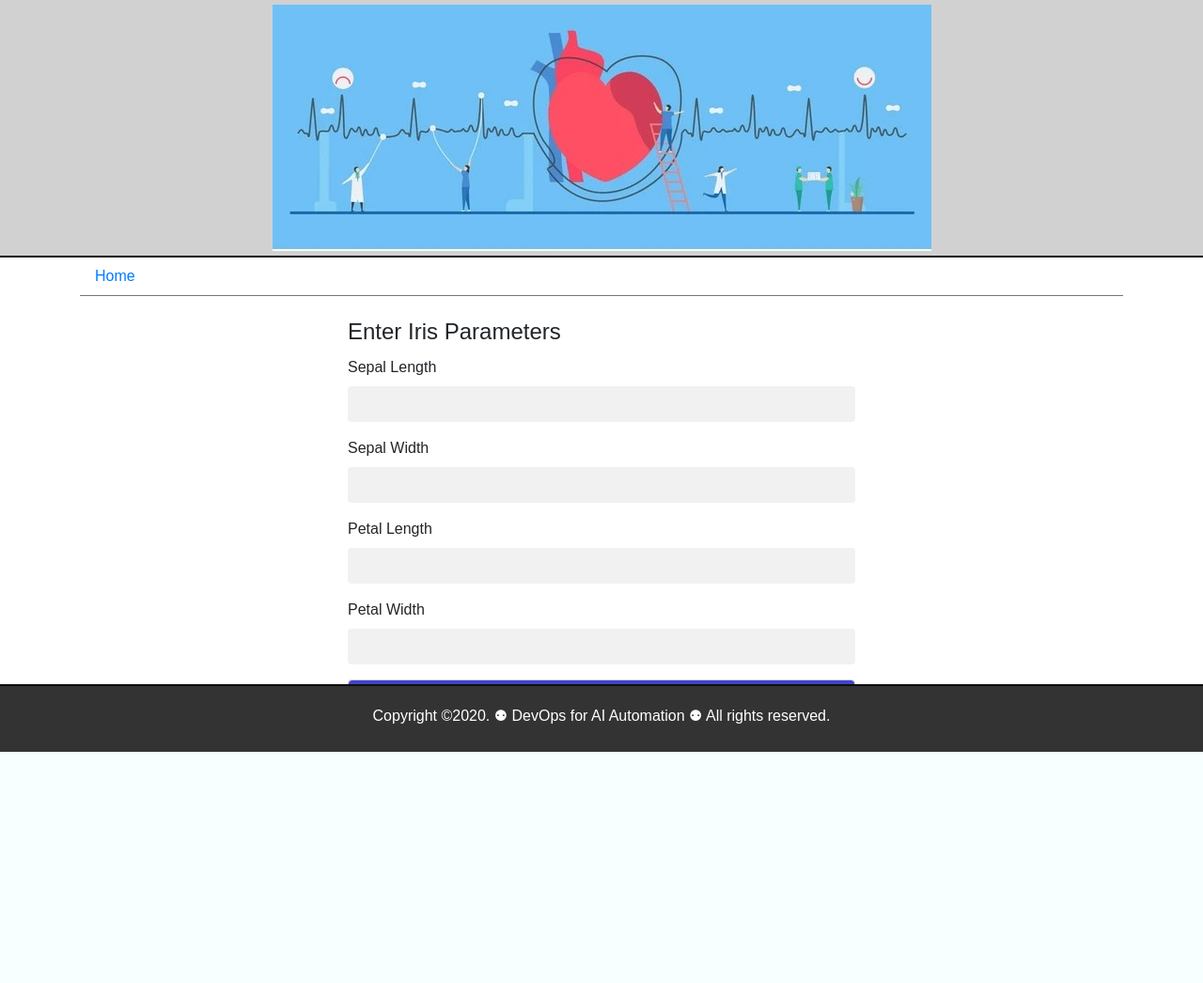
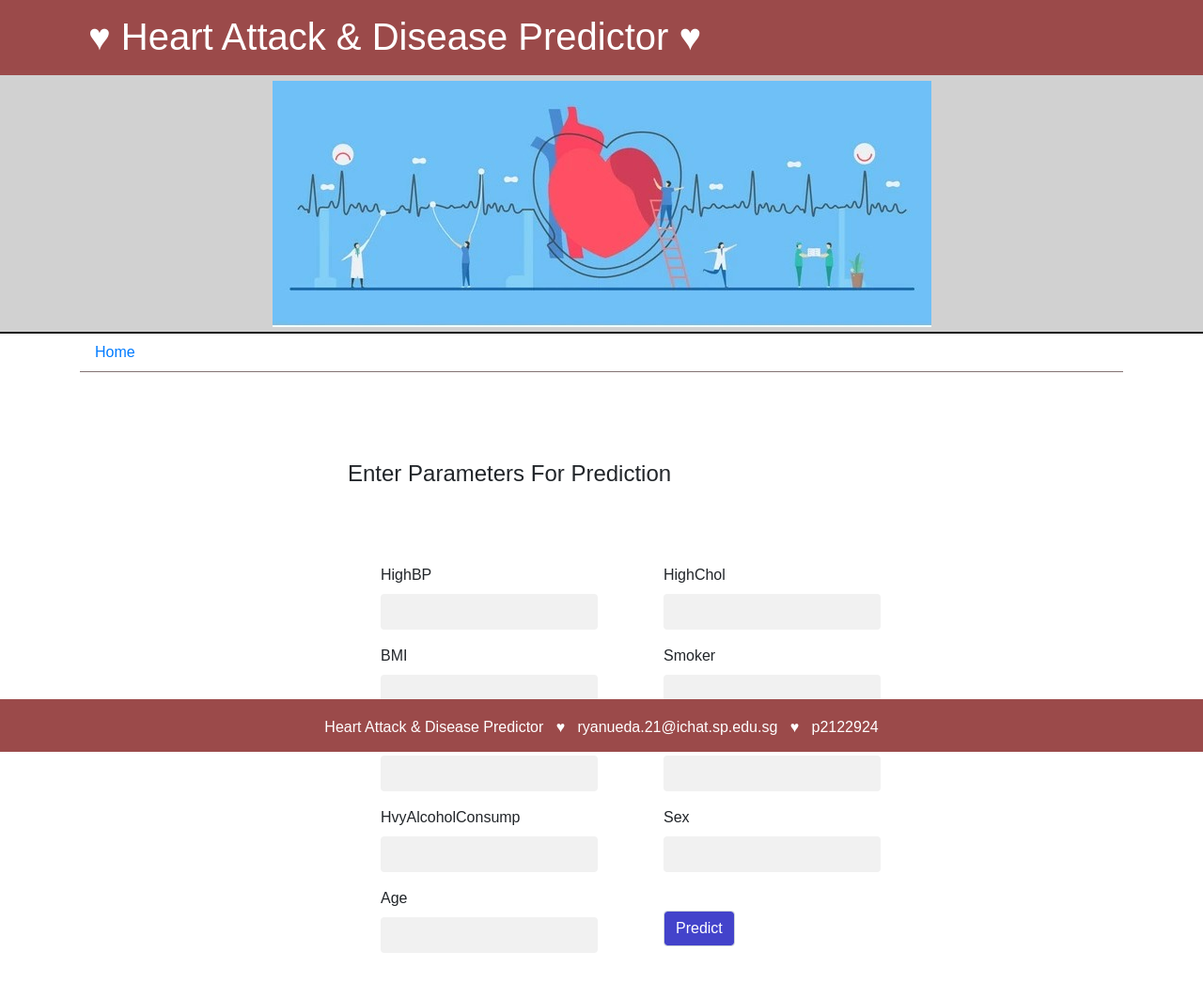
Before and after one commit to ryanueda/Heart-Disease-Predictor, a Flask app: page / in a window 1280 px wide. Shown: the whole page at 94% size. Before the commit the page ends 800 px from the top, so only its background shows below. Run offline with Flask 2, Linux system fonts and the light colour scheme; parts of the project's set-up code (start-up, migrations or seed data) failed here and were passed over; some libraries are stand-ins or nearby versions.

Commit message:
Added prediction capability and history

```diff
--- a/application/config.cfg
+++ b/application/config.cfg
@@ -2,4 +2,4 @@
 # named as: debug_environment.cfg
 DEBUG=True
 ENV="development"
-SECRET_KEY = "SECRETKEY"
+SECRET_KEY = "SECRETCODE"
--- a/application/forms.py
+++ b/application/forms.py
@@ -2,8 +2,13 @@ from flask_wtf import FlaskForm
 from wtforms import FloatField, SubmitField
 from wtforms.validators import Length, InputRequired, ValidationError, NumberRange
 class PredictionForm(FlaskForm):
-    sepal_l = FloatField("Sepal Length", validators=[InputRequired(), NumberRange(0,10)])
-    sepal_w = FloatField("Sepal Width", validators=[InputRequired(), NumberRange(0,10)])
-    petal_l = FloatField("Petal Length", validators=[InputRequired(), NumberRange(0,10)])
-    petal_w = FloatField("Petal Width", validators=[InputRequired(), NumberRange(0,10)])
+    HighBP = FloatField("HighBP", validators=[InputRequired(), NumberRange(0,1)])
+    HighChol = FloatField("HighChol", validators=[InputRequired(), NumberRange(0,1)])
+    BMI = FloatField("BMI", validators=[InputRequired(), NumberRange(0,50)])
+    Smoker = FloatField("Smoker", validators=[InputRequired(), NumberRange(0,1)])
+    Stroke = FloatField("Stroke", validators=[InputRequired(), NumberRange(0,1)])
+    Diabetes = FloatField("Diabetes", validators=[InputRequired(), NumberRange(0,1)])
+    HvyAlcoholConsump = FloatField("HvyAlcoholConsump", validators=[InputRequired(), NumberRange(0,1)])
+    Sex = FloatField("Sex", validators=[InputRequired(), NumberRange(0,1)])
+    Age = FloatField("Age", validators=[InputRequired(), NumberRange(0,100)])
     submit = SubmitField("Predict")
--- a/application/routes.py
+++ b/application/routes.py
@@ -1,4 +1,9 @@
 from application import app
+from application import ai_model
+from application import db
+from application.models import Entry
+from datetime import datetime
+
 #Handles http://127.0.0.1:5000/hello
 @app.route('/hello')
 def hello_world():
@@ -14,20 +19,53 @@ from application.forms import PredictionForm
 @app.route('/home')
 def index_page():
     form1 = PredictionForm()
-    return render_template("index.html", form=form1, title="Enter Iris Parameters")
+    return render_template("index.html", form=form1, title="Enter Parameters For Prediction")
 
 ## predict route
 from flask import render_template, request, flash
+from application import ai_model
+predict_type = ['Healthy', 'Heart Disease Or Attack']
 @app.route("/predict", methods=['GET','POST'])
 def predict():
     form = PredictionForm()
     if request.method == 'POST':
         if form.validate_on_submit():
-            sepal_l = form.sepal_l.data
-            sepal_w = form.sepal_w.data
-            petal_l = form.petal_l.data
-            petal_w = form.petal_w.data
-            flash(f"Prediction: ","success")
+            HighBP = form.HighBP.data
+            HighChol = form.HighChol.data
+            BMI = form.BMI.data
+            Smoker = form.Smoker.data
+            Stroke = form.Stroke.data
+            Diabetes = form.Diabetes.data
+            HvyAlcoholConsump = form.HvyAlcoholConsump.data
+            Sex = form.Sex.data
+            Age = form.Age.data
+            X = [[HighBP, HighChol, BMI, Smoker, Stroke, Diabetes, HvyAlcoholConsump, Sex, Age]]
+            result = ai_model.predict(X)
+            new_entry = Entry(HighBP=HighBP,
+                              HighChol=HighChol,
+                              BMI=BMI,
+                              Smoker=Smoker,
+                              Stroke=Stroke,
+                              Diabetes=Diabetes,
+                              HvyAlcoholConsump=HvyAlcoholConsump,
+                              Sex=Sex,
+                              Age=Age,
+                              prediction=int(result[0]),
+                             predicted_on=datetime.utcnow())
+            add_entry(new_entry)
+
+            flash(f"Prediction: {predict_type[int(result[0])]}", "success")
+            return render_template("index.html", title="Enter Parameters For Prediction", form=form, index=True )
         else:
             flash("Error, cannot proceed with prediction","danger")
-            return render_template("index.html", title="Enter Iris Parameters", form=form, index=True )
+            return render_template("index.html", title="Enter Parameters For Prediction", form=form, index=True )
+
+
+def add_entry(new_entry):
+    try:
+        db.session.add(new_entry)
+        db.session.commit()
+        return new_entry.id
+    except Exception as error:
+        db.session.rollback()
+        flash(error,"danger")
--- a/application/static/css/main.css
+++ b/application/static/css/main.css
@@ -40,16 +40,16 @@ input[type=text]:focus {
 }
 
 .bottom-container {
-    background: #333;
-    padding: 5px;
-    border-top: 2px solid #0f0f0f;
+    background-color: rgb(155, 74, 74);
+    padding: 3px;
+    background-color: rgb(155, 74, 74);
     /* position:absolute; */
     bottom: 0;
 }
 
 footer {
     text-align: center;
-    height: 50px;
+    height: 40px;
     color: white;
     padding: 5px;
     margin-top: 10px;
@@ -64,3 +64,42 @@ footer {
     background-color: rgb(67, 67, 203);
     color: white;
 }
+
+form {
+    margin: auto;
+    width: 700px;
+}
+
+.form-group > p {
+    float: left;
+    padding: 0 5%;
+}
+
+.form-control {
+    vertical-align: middle;
+    align-content: center;
+}
+
+.submit {
+    margin-top: 25px;
+}
+
+legend {
+    float: left;
+    padding-top: 10%;
+    padding-bottom: 10%
+}
+
+.title {
+    width: 100%;
+    height: 80px;
+    background-color:rgb(155, 74, 74);
+    top: 0;
+}
+
+h1 {
+    float: left;
+    padding: 15px 30px;
+    margin-left: 5%;
+    color: white;
+}
--- a/application/templates/includes/footer.html
+++ b/application/templates/includes/footer.html
@@ -1,6 +1,5 @@
-<div class="fixed-bottom container-fluid text-center bottom-container">
+<div class="footer fixed-bottom container-fluid text-center bottom-container">
     <footer>
-        <p>Copyright &copy;2020. &#9865; DevOps for AI Automation &#9865;
-            All rights reserved.</p>
+        <p>Heart Attack & Disease Predictor &nbsp; &hearts; &nbsp; ryanueda.21@ichat.sp.edu.sg &nbsp; &hearts; &nbsp; p2122924</p>
     </footer>
 </div>
--- a/application/templates/index.html
+++ b/application/templates/index.html
@@ -9,34 +9,69 @@
                 <legend>{{title}}</legend>
                 {{ form.hidden_tag() }}
                 <p>
-                    {{ form.sepal_l.label }}<br>
-                    {{ form.sepal_l(class_='form-control') }}
-                    {% for error in form.sepal_l.errors %}
+                    {{ form.HighBP.label }}<br>
+                    {{ form.HighBP(class_='form-control') }}
+                    {% for error in form.HighBP.errors %}
                     <span class="error-message">{{ error }}</span>
                     {% endfor %}
                 </p>
                 <p>
-                    {{ form.sepal_w.label }}<br>
-                    {{ form.sepal_w(class_='form-control') }}
-                    {% for error in form.sepal_l.errors %}
+                    {{ form.HighChol.label }}<br>
+                    {{ form.HighChol(class_='form-control') }}
+                    {% for error in form.HighChol.errors %}
                     <span class="error-message">{{ error }}</span>
                     {% endfor %}
                 </p>
                 <p>
-                    {{ form.petal_l.label }}<br>
-                    {{ form.petal_l(class_='form-control') }}
-                    {% for error in form.sepal_l.errors %}
+                    {{ form.BMI.label }}<br>
+                    {{ form.BMI(class_='form-control') }}
+                    {% for error in form.BMI.errors %}
                     <span class="error-message">{{ error }}</span>
                     {% endfor %}
                 </p>
                 <p>
-                    {{ form.petal_w.label }}<br>
-                    {{ form.petal_w(class_='form-control') }}
-                    {% for error in form.sepal_l.errors %}
+                    {{ form.Smoker.label }}<br>
+                    {{ form.Smoker(class_='form-control') }}
+                    {% for error in form.Smoker.errors %}
                     <span class="error-message">{{ error }}</span>
                     {% endfor %}
                 </p>
                 <p>
+                    {{ form.Stroke.label }}<br>
+                    {{ form.Stroke(class_='form-control') }}
+                    {% for error in form.Stroke.errors %}
+                    <span class="error-message">{{ error }}</span>
+                    {% endfor %}
+                </p>
+                <p>
+                    {{ form.Diabetes.label }}<br>
+                    {{ form.Diabetes(class_='form-control') }}
+                    {% for error in form.Diabetes.errors %}
+                    <span class="error-message">{{ error }}</span>
+                    {% endfor %}
+                </p>
+                <p>
+                    {{ form.HvyAlcoholConsump.label }}<br>
+                    {{ form.HvyAlcoholConsump(class_='form-control') }}
+                    {% for error in form.HvyAlcoholConsump.errors %}
+                    <span class="error-message">{{ error }}</span>
+                    {% endfor %}
+                </p>
+                <p>
+                    {{ form.Sex.label }}<br>
+                    {{ form.Sex(class_='form-control') }}
+                    {% for error in form.Sex.errors %}
+                    <span class="error-message">{{ error }}</span>
+                    {% endfor %}
+                </p>
+                <p>
+                    {{ form.Age.label }}<br>
+                    {{ form.Age(class_='form-control') }}
+                    {% for error in form.Age.errors %}
+                    <span class="error-message">{{ error }}</span>
+                    {% endfor %}
+                </p>
+                <p class="submit">
                     {{ form.submit(class_='form-control') }}
                 </p>
             </fieldset>
--- a/application/templates/layout.html
+++ b/application/templates/layout.html
@@ -9,6 +9,7 @@
 </head>
 
 <body>
+    <div class="title"><h1>&hearts;&nbsp;Heart Attack & Disease Predictor&nbsp;&hearts;</h1></div>
     <div class="container-fluid text-center top-container">
         <img src="{{ url_for('static',filename='images/heartbanner.jpeg')}}">
     </div>
```
Also changed, not shown: application/__init__.py (+23 -0 lines), application/models.py (added, +14 -0 lines), 3 other files.
